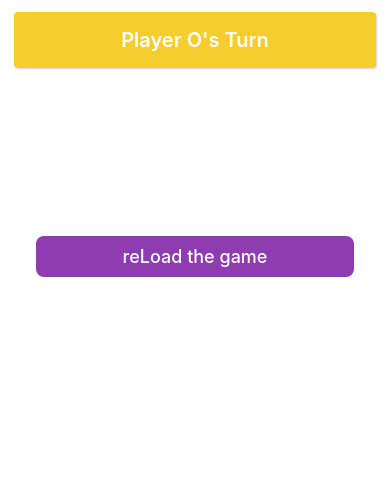
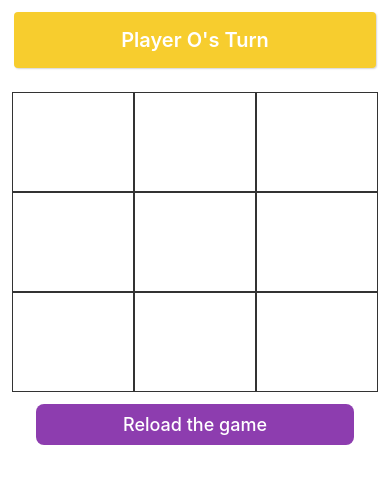
Before and after one commit to yashseth391/Tic_tac_toe, a React Native app: screen / in a window 390 px wide. Shown: the top 484 px of the page. Built offline with nearby package versions, Linux system fonts and the light colour scheme.

Commit message:
completed finally

```diff
--- a/src/App.tsx
+++ b/src/App.tsx
@@ -123,15 +123,20 @@ function App(): JSX.Element {
           </Text>
         </View>
       )}
-
+      {/* Game Grid */}
       <FlatList
       numColumns={3}
       data={gameState}
       style={styles.grid}
-      renderItem={({item,index}) => (
-          <Pressable key={index}>
-            <Icons {...item}/>
-          </Pressable>
+
+      renderItem={({item, index}) => (
+        <Pressable
+
+        style={styles.card}
+        onPress={() => onChangeItem(index)}
+        >
+          <Icons name={item}/>
+        </Pressable>
       )}
       />
       {/* game action */}
@@ -140,7 +145,7 @@ function App(): JSX.Element {
       onPress={reloadGame}
       >
         <Text style={styles.gameBtnText}>
-          {gameWinner ? 'Start new game' : 'reLoad the game'}
+          {gameWinner ? 'Start new game' : 'Reload the game'}
         </Text>
       </Pressable>
     </SafeAreaView>
--- a/src/components/Icons.tsx
+++ b/src/components/Icons.tsx
@@ -1,30 +1,25 @@
-import { StyleSheet, Text, View } from 'react-native'
 import React from 'react'
-import { PropsWithChildren } from 'react'
+import type { PropsWithChildren } from 'react'
 
-import Icon from 'react-native-vector-icons/MaterialIcons';
+import Icon from 'react-native-vector-icons/MaterialIcons'
 
-type IconsProps=PropsWithChildren<{
-    name:string
+type IconsProps = PropsWithChildren<{
+    name: string;
 }>
 
-const Icons = (name:string) => {
-    console.log("Hello i am in icons");
-    switch (name) {
+const Icons = ({name} : IconsProps) => {
+  switch (name) {
+    case 'circle':
+        return <Icon name="circle" size={38} color="#F7CD2E" />
+        break;
+    case 'cross':
+        return <Icon name="dangerous" size={38} color="#38CC77" />
+        break;
 
-        case 'circle':
-            return <Icon name='circle' size={38} color={"green"}  />
+    default:
+      return <Icon name="border-color" size={38} color="white" />
 
-
-            case 'cross':
-            return <Icon name='dangerous' size={38} color={"green"}  />
-
-        default:
-            return <Icon name='border-color' size={44} color={"white"}  />
-
-    }
+  }
 }
 
 export default Icons
-
-const styles = StyleSheet.create({})
```
